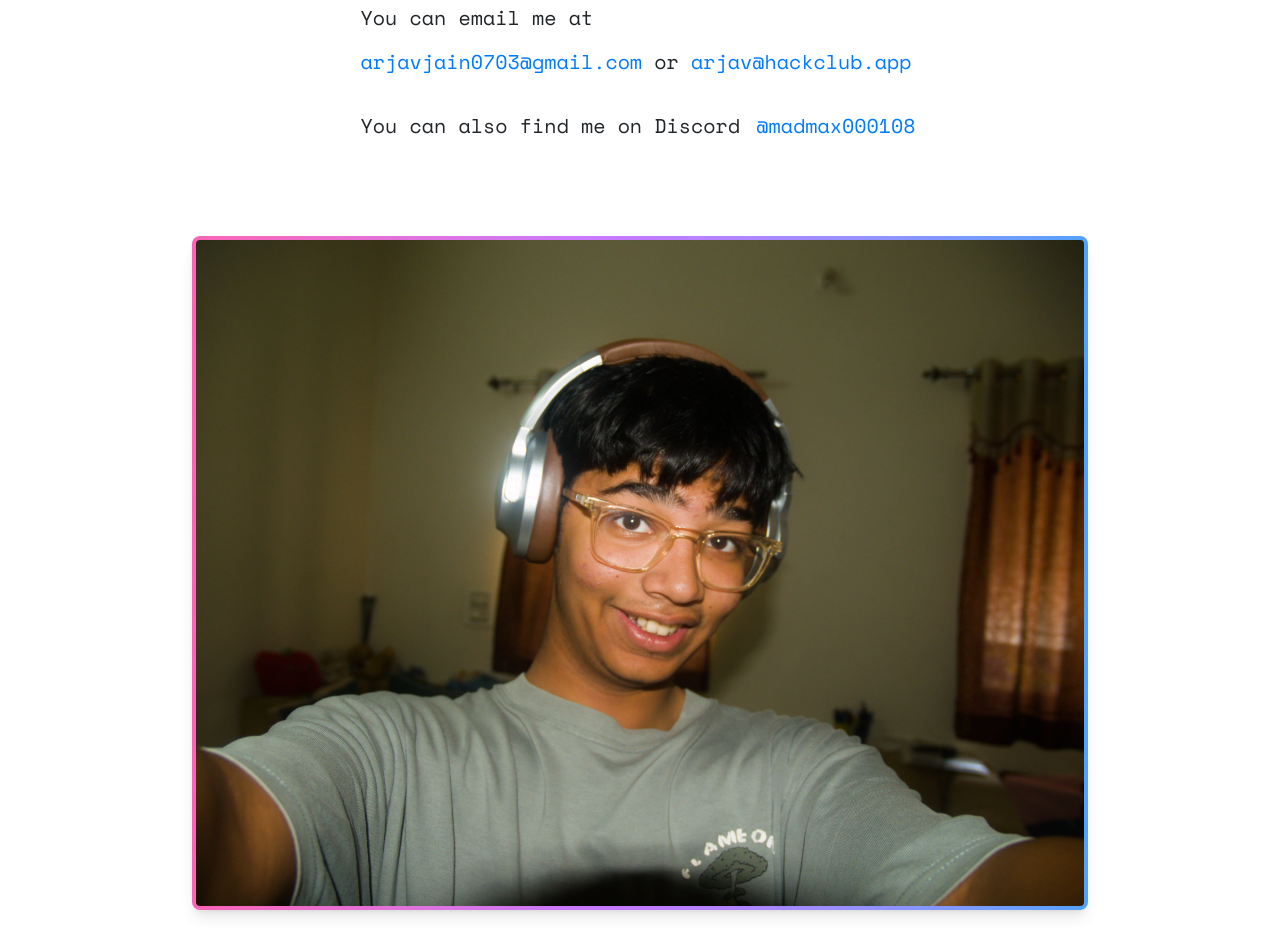
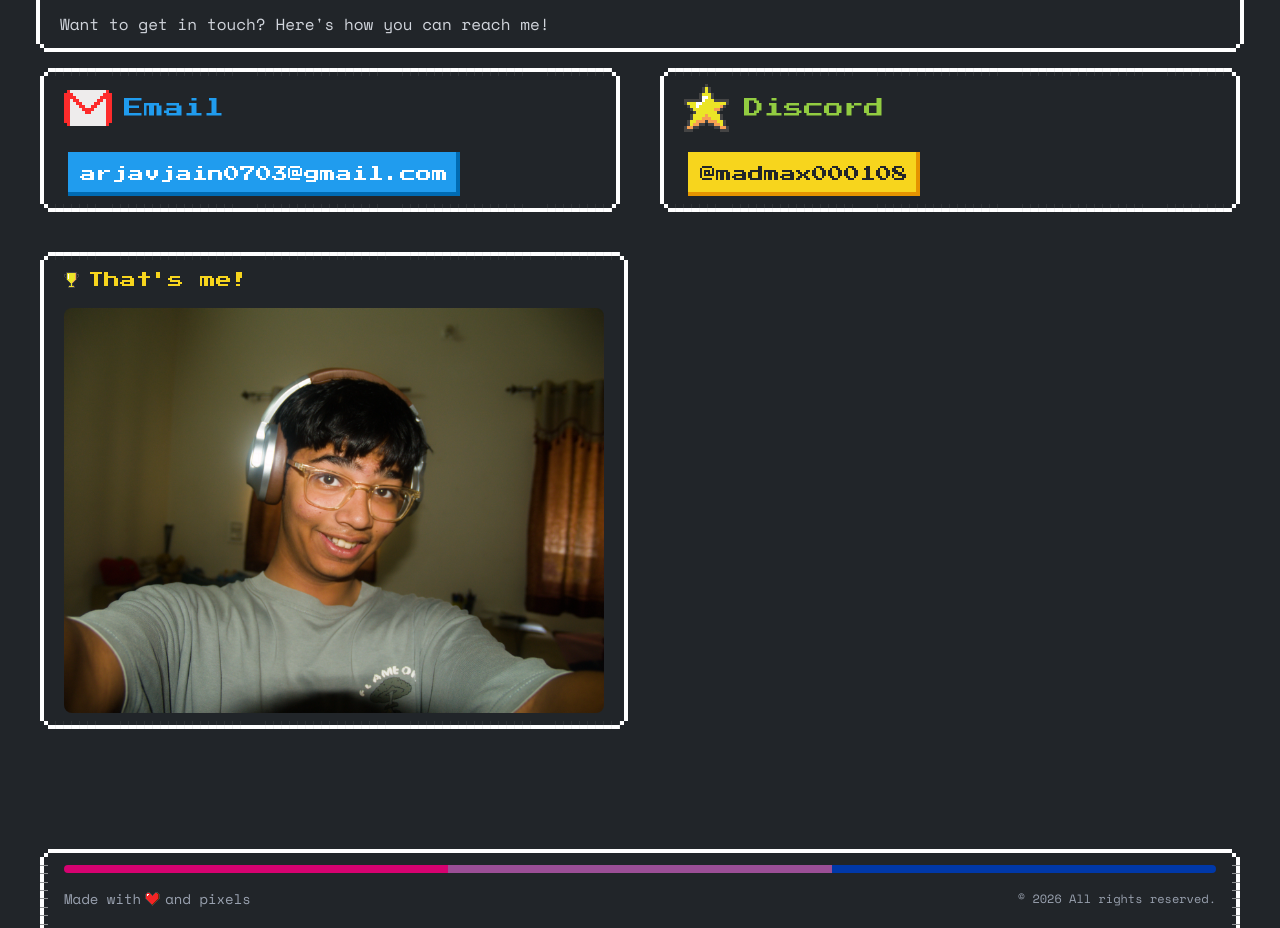
Before and after one commit to arjav0703/my-website, a Next.js app: page /contact in a window 1280 px wide. Shown: the part 184-1112 px from the top of the page. Built offline with nearby package versions, Linux system fonts and the light colour scheme.

Commit message:
redesign the gallery and contact page

```diff
--- a/src/app/components/footer.tsx
+++ b/src/app/components/footer.tsx
@@ -1,14 +1,31 @@
-import React from "react";
 export default function MyFooter() {
+  const year = new Date().getFullYear();
+
   return (
-    <>
-      <div>
-        <footer className="w-full text-center py-4 border-t border-gruv-border mt-8">
-          <p className="text-sm text-gruv-text/70">
-            &copy; {new Date().getFullYear()} Arjav Jain. All rights reserved.
-          </p>
-        </footer>
-      </div>
-    </>
-  )
+    <div className="bg-[#212529]">
+      <footer className="max-w-7xl mx-auto px-8 py-6">
+        <section className="nes-container is-dark is-rounded">
+          <BiBar />
+          <div className="flex flex-col md:flex-row justify-between items-center gap-4">
+            <p className="text-sm text-gray-400 flex items-center gap-1">
+              Made with <i className="nes-icon is-small heart" /> and pixels
+            </p>
+            <p className="text-xs text-gray-400">
+              &copy; {year} All rights reserved.
+            </p>
+          </div>
+        </section>
+      </footer>
+    </div>
+  );
 }
+
+function BiBar() {
+  return (
+    <div className="flex h-2 mb-4 rounded overflow-hidden">
+      <div className="flex-1 bg-[#D60270]"></div>
+      <div className="flex-1 bg-[#9B4F96]"></div>
+      <div className="flex-1 bg-[#0038A8]"></div>
+    </div>
+  );
+}
--- a/src/app/contact/page.tsx
+++ b/src/app/contact/page.tsx
@@ -1,23 +1,45 @@
-import React from 'react';
-export default function contact() {
+import React from "react";
+import { DiscordSection, EmailSection } from "./util";
+
+function Contact() {
   return (
-    <div >
-      <div className="py-10 flex flex-col items-center min-h-screen px-8 sm:px-48">
+    <div className="bg-[#212529] min-h-screen">
+      <div className="pt-10 pb-20 flex flex-col items-center px-8 max-w-7xl mx-auto">
+        <section className="nes-container is-dark is-rounded w-full mb-8">
+          <h1 className="nes-text is-warning text-2xl sm:text-4xl mb-4">
+            CONTACT ME
+          </h1>
+          <p className="text-gray-300">
+            Want to get in touch? Here&apos;s how you can reach me!
+          </p>
+        </section>
 
-        <div>
-          <h1 className="text-xl sm:text-3xl">CONTACT ME</h1>
+        <div className="grid grid-cols-1 md:grid-cols-2 gap-6 w-full">
+          <EmailSection />
+
+          <DiscordSection />
+
+          <Meeee />
         </div>
-        <div className="py-5">
-          <p className="text-l sm:text-xl">You can email me at</p>
-          <p className="text-l sm:text-xl"> <a href="mailto:arjavjain0703@gmail.com" className="hover:underline hover:bg-amber-100">arjavjain0703@gmail.com</a> or <a href="mailto:arjav@hackclub.app" className="hover:underline hover:bg-amber-100">arjav@hackclub.app</a></p>
-
-          <p className="text-l sm:text-xl py-5 lg:py:2">You can also find me on Discord <a href='https://discordapp.com/users/1265239979143987273' className='hover:underline bg-gruv-blue text-white px-1'>@madmax000108</a></p>
-        </div>
-        <img src="/images/me_hdr.webp" alt="shipwrecked" className="w-full mx-auto mt-10 rounded-lg shadow-lg border-4 border-transparent bg-gradient-to-r from-pink-400 via-purple-400 to-blue-400 p-1" />
-
-
       </div>
     </div>
-
   );
 }
+
+function Meeee() {
+  return (
+    <section className="nes-container is-dark is-rounded w-full mt-8">
+      <div className="flex items-center gap-2 mb-4">
+        <i className="nes-icon trophy is-small"></i>
+        <span className="nes-text is-warning">That&apos;s me!</span>
+      </div>
+      <img
+        src="/images/me_hdr.webp"
+        alt="Arjav"
+        className="w-full rounded-lg pixelated"
+      />
+    </section>
+  );
+}
+
+export default Contact;
--- /dev/null
+++ b/src/app/contact/util.tsx
@@ -0,0 +1,64 @@
+interface ContactSectionProps {
+  icon: string;
+  title: string;
+  titleColor: string;
+  buttonColor: string;
+  href: string;
+  label: string;
+  external?: boolean;
+}
+
+function ContactSection({
+  icon,
+  title,
+  titleColor,
+  buttonColor,
+  href,
+  label,
+  external = false,
+}: ContactSectionProps) {
+  return (
+    <section className="nes-container is-dark is-rounded">
+      <div className="flex items-center gap-3 mb-4">
+        <i className={`nes-icon is-medium ${icon}`}></i>
+        <span className={`nes-text ${titleColor} text-xl`}>{title}</span>
+      </div>
+      <a
+        href={href}
+        className={`nes-btn ${buttonColor}`}
+        {...(external && { target: "_blank", rel: "noopener noreferrer" })}
+      >
+        {label}
+      </a>
+    </section>
+  );
+}
+
+function EmailSection() {
+  return (
+    <ContactSection
+      icon="gmail"
+      title="Email"
+      titleColor="is-primary"
+      buttonColor="is-primary"
+      href="mailto:arjavjain0703@gmail.com"
+      label="arjavjain0703@gmail.com"
+    />
+  );
+}
+
+function DiscordSection() {
+  return (
+    <ContactSection
+      icon="star"
+      title="Discord"
+      titleColor="is-success"
+      buttonColor="is-warning"
+      href="https://discordapp.com/users/1265239979143987273"
+      label="@madmax000108"
+      external
+    />
+  );
+}
+
+export { DiscordSection, EmailSection };
--- a/src/app/gallery/page.tsx
+++ b/src/app/gallery/page.tsx
@@ -1,31 +1,67 @@
-import React from 'react';
-export default function gallery() {
-    return (
-      <>
+import React from "react";
 
-        <div className="py-10 flex flex-col items-center min-h-screen px-8 sm:px-48">
+export default function Gallery() {
+  const images = [
+    { src: "/images/car.webp", alt: "closeup shot of a toy car" },
+    { src: "/images/ole.webp", alt: "close up shot of a Jewellery" },
+    { src: "/images/apple.webp", alt: "close up shot of an apple" },
+    {
+      src: "/images/oldman.webp",
+      alt: "picture of a street vendor selling clothes",
+    },
+    { src: "/images/trash.webp", alt: "picture of an abandoned street" },
+    { src: "/images/boat2.webp", alt: "picure of a boat during sunset" },
+    { src: "/images/light.webp", alt: "shot of a light in darkness" },
+    {
+      src: "/images/window.webp",
+      alt: "rays of sun pouring in through a window",
+    },
+    { src: "/images/tree.webp", alt: "a blurred image a tree during rain" },
+    { src: "/images/lens.webp", alt: "macro shot of a camera lens" },
+    { src: "/images/lego.webp", alt: "cinematic image of a lego plane model" },
+    {
+      src: "/images/leaf.webp",
+      alt: "close up shot of water droplets on a green leaf",
+    },
+  ];
 
-            <div>
-                <h1 className="text-xl sm:text-3xl mb-5">GALLERY</h1>
-            </div>
-            <section className='flex-col columns-2 md:columns-3 lg:columns-4 gap-5'>
-                <img src='/images/car.webp' alt='closeup shot of a toy car'className='my-5 w-[100%]'></img>
-                <img src='/images/ole.webp' alt='close up shot of a Jewellery'className='my-5 w-[100%]'></img>
-                <img src='/images/apple.webp' alt='close up shot of an apple'className='my-5 w-[100%]'></img>
-                <img src='/images/oldman.webp' alt='picture of a street vendor selling clothes'className='my-5 w-[100%]'></img>
-                <img src='/images/trash.webp' alt='picture of an abandoned street'className='my-5 w-[100%]'></img>
-                <img src='/images/boat2.webp' alt='picure of a boat during sunset'className='my-5 w-[100%]'></img>
-                <img src='/images/light.webp' alt='shot of a light in darkness'className='my-5 w-[100%]'></img>
-                <img src='/images/window.webp' alt='rays of sun pouring in through a window'className='my-5 w-[100%]'></img>
-                <img src='/images/tree.webp' alt='a blurred image a tree during rain'className='my-5 w-[100%]'></img>
-                <img src='/images/lens.webp' alt='macro shot of a camera lens'className='my-5 w-[100%]'></img>
-                <img src='/images/lego.webp' alt='cinematic image of a lego plane model'className='my-5 w-[100%]'></img>
-                <img src='/images/leaf.webp' alt='close up shot of water droplets on a green leaf'className='my-5 w-[100%]'></img>
-            </section>
+  return (
+    <div className="bg-[#212529] min-h-screen">
+      <div className="pt-10 pb-20 max-w-7xl mx-auto px-8">
+        {/* Header */}
+        <section className="nes-container is-dark is-rounded mb-10">
+          <h1 className="nes-text is-warning text-2xl sm:text-4xl text-center">
+            <i className="nes-icon star is-small"></i> GALLERY{" "}
+            <i className="nes-icon star is-small"></i>
+          </h1>
+          <p className="text-center text-gray-400 mt-4">
+            A collection of my photography and creative work
+          </p>
+        </section>
 
-
-        </div>
-      </>
-
-    );
-  }
+        {/* Gallery Grid */}
+        <section className="nes-container is-dark is-rounded">
+          <div className="columns-1 sm:columns-2 md:columns-3 lg:columns-4 gap-4">
+            {images.map((image, index) => (
+              <div
+                key={index}
+                className="mb-4 break-inside-avoid group cursor-pointer"
+              >
+                <div className="nes-container is-rounded p-1 bg-gray-700 hover:bg-gray-600 transition-colors">
+                  <img
+                    src={image.src}
+                    alt={image.alt}
+                    className="w-full rounded"
+                  />
+                </div>
+                <p className="text-xs text-gray-500 mt-1 text-center opacity-0 group-hover:opacity-100 transition-opacity">
+                  {image.alt}
+                </p>
+              </div>
+            ))}
+          </div>
+        </section>
+      </div>
+    </div>
+  );
+}
--- a/src/app/page.tsx
+++ b/src/app/page.tsx
@@ -1,5 +1,5 @@
 "use client";
-import React, { useState } from "react";
+import React from "react";
 import CopyHandler from "./components/CopyHandler";
 import "nes.css/css/nes.min.css";
 import SocialIcons from "./components/SocialIcons";
@@ -8,10 +8,9 @@ import RenderCharacter from "./components/Character";
 
 export default function Home() {
   return (
-    <>
-      <div className="bg-[#212529]">
+    <div className="bg-[#212529] min-h-screen flex flex-col">
       <div
-          className="pt-20 max-w-7xl mx-auto  h-screen px-8 py-4 flex flex-col gap-10"
+        className="pt-20 max-w-7xl mx-auto grow px-8 py-4 flex flex-col gap-10"
         onCopy={CopyHandler}
       >
         <NameSection />
@@ -19,7 +18,6 @@ export default function Home() {
         <RenderCharacter />
       </div>
     </div>
-    </>
   );
 }
 
@@ -27,7 +25,7 @@ function NameSection() {
   return (
     <section className="nes-container is-dark is-rounded">
       <div className="nes-text is-warning text-5xl my-4">Arjav Jain</div>
-      <div className="flex ">
+      <div className="flex">
         <SocialIcons />
       </div>
     </section>
```
Lines whose indentation alone changed are shown as unchanged.
